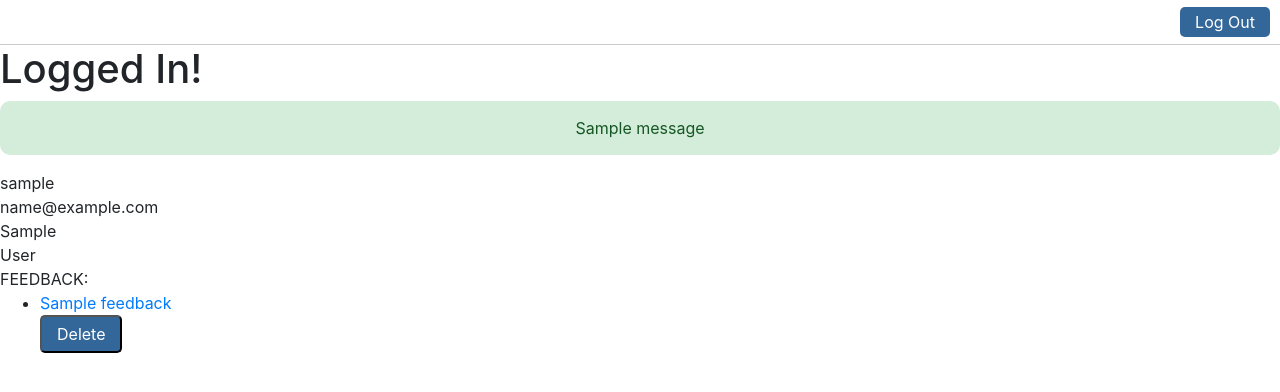
After one commit to amohamed90/feedback, a Flask app: a page that uses templates/base.html in a window 1280 px wide. The commit adds this page. Shown: the top 392 px of the page. Run offline with Flask 2, Linux system fonts and the light colour scheme; the visitor is signed in with stand-in values (Sample User, id 1); tables that the repository leaves empty hold one stand-in row (values such as "Sample post"); one stand-in notice (Sample message) is shown; some libraries are stand-ins or nearby versions.

Commit message:
adding feedback model and functionality

```diff
--- a/app.py
+++ b/app.py
@@ -1,9 +1,7 @@
-from flask import Flask, render_template, redirect, request, jsonify
-from models import db, connect_db, User
+from flask import Flask, render_template, redirect, flash, session
+from models import db, connect_db, User, Feedback
 from flask_debugtoolbar import DebugToolbarExtension
-from forms import Register
-import bcrypt
-from flask_bcrypt import Bcrypt
+from forms import Register, Login
 
 app = Flask(__name__)
 app.config['SECRET_KEY'] = "DHFGUSRGHUISHGUISHG"
@@ -36,7 +34,52 @@ def register():
 
         db.session.add(user)
         db.session.commit()
-        return redirect("/secret")
+        if user:
+            session["username"] = user.username
+            flash("You made it!")
+            return redirect("/users/"+str(user.username))
+        else:
+            form.username.errors = ["Invalid input."]
 
     else:
         return render_template("register.html", form=form)
+
+
+@app.route("/login", methods=["POST", "GET"])
+def authenticate():
+
+    form = Login()
+
+    if form.validate_on_submit():
+        username = form.username.data
+        password = form.password.data
+
+        user = User.authenticate(username, password)
+
+        if user:
+            session["username"] = user.username
+            flash("You made it!")
+            return redirect("/users/"+str(user.username))
+        else:
+            form.username.errors = ["Invalid username or password."]
+            return render_template("login.html", form=form)
+
+    else:
+        return render_template("login.html", form=form)
+
+@app.route("/users/<username>")
+def secret_page(username):
+    if "username" not in session:
+        flash("You must be logged in to view!")
+        return redirect("/login")
+    else:
+        user = User.query.get(username)
+        feedback = Feedback.query.filter(Feedback.username == username)
+        return render_template("secret.html", user=user, feedback=feedback)
+
+
+@app.route("/logout")
+def logout():
+    session.pop("username")
+
+    return redirect("/")
--- a/templates/base.html
+++ b/templates/base.html
@@ -8,10 +8,34 @@
   <title>{% block title %}TITLE GOES HERE{% endblock %}</title>
   <link rel="stylesheet" href="https://stackpath.bootstrapcdn.com/bootstrap/4.4.1/css/bootstrap.min.css"
     integrity="sha384-Vkoo8x4CGsO3+Hhxv8T/Q5PaXtkKtu6ug5TOeNV6gBiFeWPGFN9MuhOf23Q9Ifjh" crossorigin="anonymous">
+    <style>
+      .button, button {
+        background-color: #369;
+        color: #fff;
+        text-decoration: none;
+        padding: 5px 15px;
+        border-radius: 5px;
+        outline: none;
+      }
+      .button:hover, button:hover {
+        color: #ccc;
+        text-decoration: none;
+      }
+    </style>
 </head>
 
 <body>
+  <div style="text-align: right; padding:10px; border-bottom: 1px solid #ccc;">
+    {% if 'username' in session %}
+      <a href="/logout" class="button">Log Out</a>
+    {% else %}
+    <a href="/login" class="button">Log In</a>
+    {% endif %}
+  </div>
   <h1>{% block header %}HEADER GOES HERE{% endblock %}</h1>
+  {% for message in get_flashed_messages() %}
+    <p class="alert-success" style="text-align: center; padding: 15px; border-radius: 10px;">{{ message }}</p>
+  {% endfor %}
   {% block content %}CONTENT GOES HERE{% endblock %}
 
 
--- /dev/null
+++ b/templates/secret.html
@@ -0,0 +1,23 @@
+{% extends 'base.html' %}
+{% block title %}Secret - Logged In!{% endblock %}
+{% block header %}Logged In!{% endblock %}
+
+{% block content %}
+    {{user.username}}<br>
+    {{user.email}}<br>
+    {{user.first_name}}<br>
+    {{user.last_name}}<br>
+    FEEDBACK:
+    <ul>
+        {% for item in feedback %}
+            <li><a href="/feedback/{{item.id}}/update">{{item.title}}</a>
+                {% if session.username == item.username %}
+                    <form action="/feedback/{{item.id}}/delete" method="POST">
+                        <button>Delete</button>
+                    </form>
+                {% endif %}
+            </li>
+        {% endfor %}
+    </ul>
+
+{% endblock %}
```
Also changed, not shown: forms.py (+9 -3 lines), models.py (+24 -4 lines), templates/login.html (added, +28 -0 lines).
